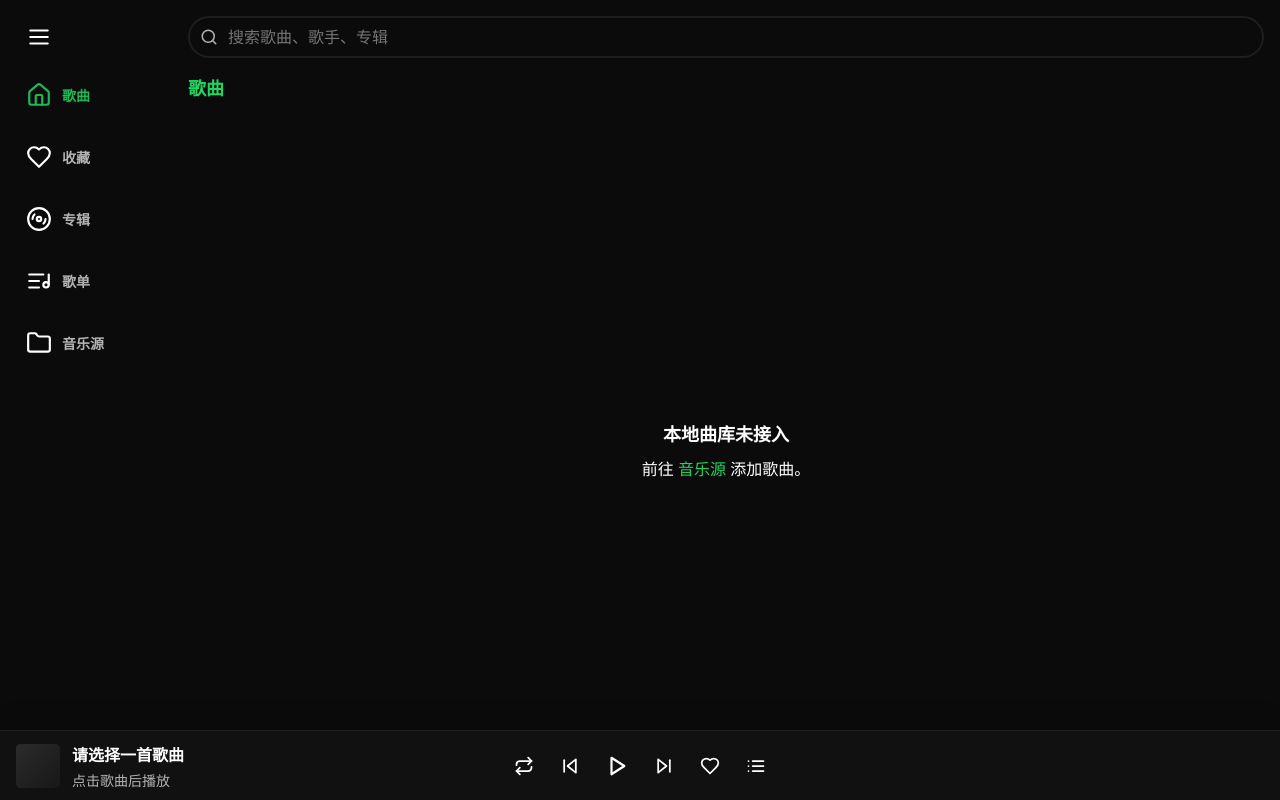
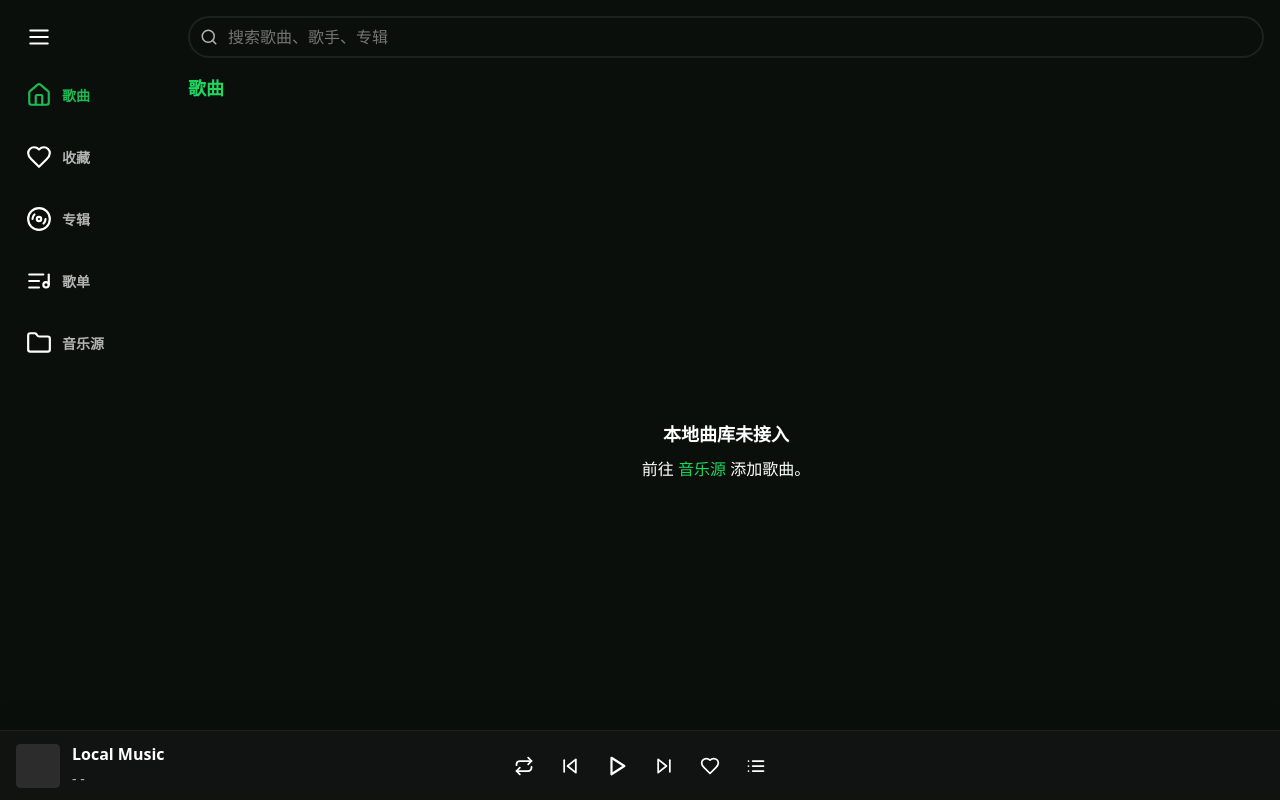
Before and after one commit to xiaooboy/web-music-player, a Vue app: page / in a window 1280 px wide. Built offline with nearby package versions, Linux system fonts and the light colour scheme; what dialog-closedby-polyfill would draw is missing.

Commit message:
feat: 应用名称修改为Local Music，修复侧边栏bug

```diff
--- a/index.html
+++ b/index.html
@@ -1,18 +1,14 @@
 <!doctype html>
 <html lang="zh-CN">
+
 <head>
+  <title>Local Music</title>
   <meta charset="UTF-8" />
-    <meta
-      name="viewport"
-      content="width=device-width, initial-scale=1.0, user-scalable=no"
-    />
+  <meta name="viewport" content="width=device-width, initial-scale=1.0, user-scalable=no" />
   <meta name="theme-color" content="#0b0f0c" />
   <meta name="apple-mobile-web-app-capable" content="yes" />
   <meta name="mobile-web-app-capable" content="yes" />
-    <meta
-      name="apple-mobile-web-app-status-bar-style"
-      content="black-translucent"
-    />
+  <meta name="apple-mobile-web-app-status-bar-style" content="black-translucent" />
   <meta name="apple-mobile-web-app-title" content="" />
   <link rel="icon" href="/favicon.svg" type="image/svg+xml" />
   <link rel="icon" href="/favicon.png" type="image/png" sizes="32x32" />
@@ -21,6 +17,7 @@
   <style>
     html {
       color-scheme: dark;
+      background-color: #0b0f0c;
     }
 
     .sr-only {
@@ -35,11 +32,13 @@
       border-width: 0;
     }
   </style>
-    <title>LocalMusic</title>
+
 </head>
+
 <body>
-    <h1 class="sr-only">LocalMusic - 本地音乐播放器</h1>
+  <h1 class="sr-only">Local Music - 本地音乐播放器</h1>
   <div id="app"></div>
   <script type="module" src="/src/main.ts"></script>
 </body>
+
 </html>
--- a/src/App.vue
+++ b/src/App.vue
@@ -116,7 +116,7 @@ function handleContextMenuBlock(event: MouseEvent) {
   <div
     class="app-shell"
     role="application"
-    aria-label="LocalMusic 本地音乐播放器"
+    aria-label="Local Music 本地音乐播放器"
   >
     <SidebarNav />
 
--- a/src/components/PlayerDock.vue
+++ b/src/components/PlayerDock.vue
@@ -80,12 +80,12 @@ function handleQueueClick() {
 
       <div class="player-dock__copy">
         <strong class="truncate--block">{{
-          playerStore.currentTrack?.title || "请选择一首歌曲"
+          playerStore.currentTrack?.title || "Local Music"
         }}</strong>
         <span class="truncate--block">{{
           playerStore.currentTrack
             ? `${playerStore.currentTrack.artist} - ${playerStore.currentTrack.album}`
-            : "点击歌曲后播放"
+            : "- -"
         }}</span>
       </div>
     </button>
--- a/src/components/SidebarNav.vue
+++ b/src/components/SidebarNav.vue
@@ -2,7 +2,7 @@
 import { Disc3, Heart, House, Menu, ListMusic, Folder } from "@lucide/vue";
 import { useUIStore } from "../stores/uiStore";
 import type { ViewName } from "../stores/uiStore";
-import { onMounted } from "vue";
+import { onBeforeUnmount, onMounted, shallowRef } from "vue";
 
 const uiStore = useUIStore();
 
@@ -14,22 +14,32 @@ const navItems: { name: ViewName; title: string; icon: typeof House }[] = [
   { name: "sources", title: "音乐源", icon: Folder },
 ];
 let mainStage: HTMLDivElement | null = null;
-const screenWidth = window.screen.width;
-
+const isSmall = shallowRef(judegIsSmall())
 onMounted(() => {
   mainStage = document.querySelector(".main-stage");
+  window.addEventListener("resize", updateIsSmall);
 });
+onBeforeUnmount(() => {
+  window.removeEventListener("resize", updateIsSmall);
+});
+
 function switchView(name: ViewName) {
   uiStore.setActiveView(name);
   // 小屏下点击导航后滚动到主内容区
-  if (screenWidth <= 480) {
+  if (isSmall) {
     mainStage?.scrollIntoView({ behavior: "smooth" });
   }
+}
+function judegIsSmall(){
+  return window.screen.width <= 480;
+}
+function updateIsSmall() {
+  isSmall.value = judegIsSmall();
 }
 </script>
 
 <template>
-  <aside class="sidebar" :class="{ 'sidebar--collapsed': uiStore.sidebarCollapsed }" role="navigation" aria-label="主导航">
+  <aside class="sidebar" :class="{ 'sidebar--collapsed': uiStore.sidebarCollapsed && !isSmall }" role="navigation" aria-label="主导航">
     <div class="sidebar__brand sidebar__brand-placeholder" aria-hidden="true">
       <button
         class="sidebar__collapse-btn"
--- a/src/stores/uiStore.ts
+++ b/src/stores/uiStore.ts
@@ -13,9 +13,7 @@ export type ViewName =
 export const useUIStore = defineStore("ui", () => {
   const activeView = shallowRef<ViewName>("tracks");
   const nowPlayingOpen = shallowRef(false);
-  const sidebarCollapsed = shallowRef(
-    window.screen.width < 480 ? false : loadSidebarCollapsed(),
-  );
+  const sidebarCollapsed = shallowRef(loadSidebarCollapsed());
 
   const viewStack: ViewName[] = [];
 
--- a/src/styles/base.css
+++ b/src/styles/base.css
@@ -1,7 +1,5 @@
 :root {
-  --gradient-bg: #0b0f0c;
-  --bg: #0b0b0b;
-  /*--bg: #181818;*/
+  --bg:#0b0f0c;
   --bg-elevated: #121212;
   --panel: #181818;
   --sidebar: #000000;
--- a/src/styles/layout.css
+++ b/src/styles/layout.css
@@ -76,7 +76,7 @@
 .cover-art {
   position: relative;
   overflow: hidden;
-  background: linear-gradient(135deg, #2c2c2c 0%, #171717 100%);
+  background: #2c2c2c;
   border-radius: var(--cover-radius);
 }
 
--- a/src/views/NowPlayingPanel.vue
+++ b/src/views/NowPlayingPanel.vue
@@ -39,8 +39,6 @@ const playerStore = usePlayerStore();
 const favoriteStore = useFavoriteStore();
 const uiStore = useUIStore();
 
-const sheetRef =
-  useTemplateRef<ComponentExposed<typeof BottomSheet>>("sheetRef");
 const queueRef =
   useTemplateRef<ComponentExposed<typeof PlayQueueSheet>>("queueRef");
 
@@ -164,7 +162,6 @@ watch(
     });
   },
 );
-
 </script>
 
 <template>
--- a/vite.config.ts
+++ b/vite.config.ts
@@ -34,7 +34,7 @@ export default defineConfig({
       ],
       manifest: {
         id: base,
-        name: `LocalMusic${process.env.NODE_ENV === "development" ? "Dev" : ""}`,
+        name: `Local Music${process.env.NODE_ENV === "development" ? " Dev" : ""}`,
         short_name: "LocalMusic",
         description:
           "本地音乐播放器，支持导入本地音乐文件夹并离线安装为桌面应用。",
```
Lines whose indentation alone changed are shown as unchanged.
